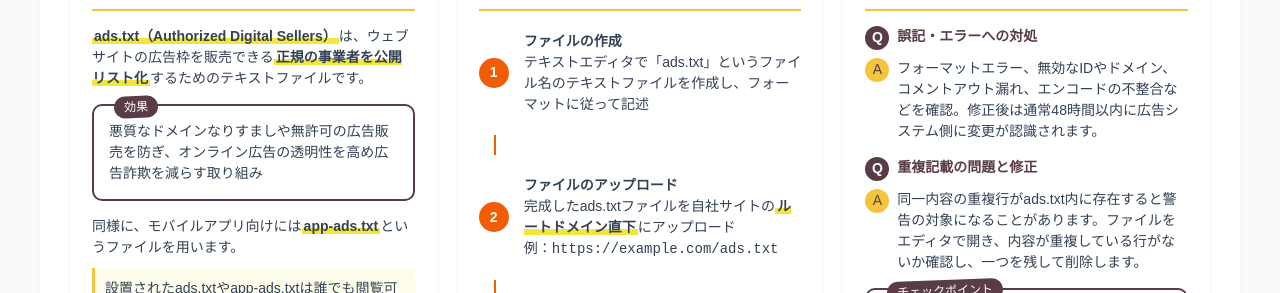
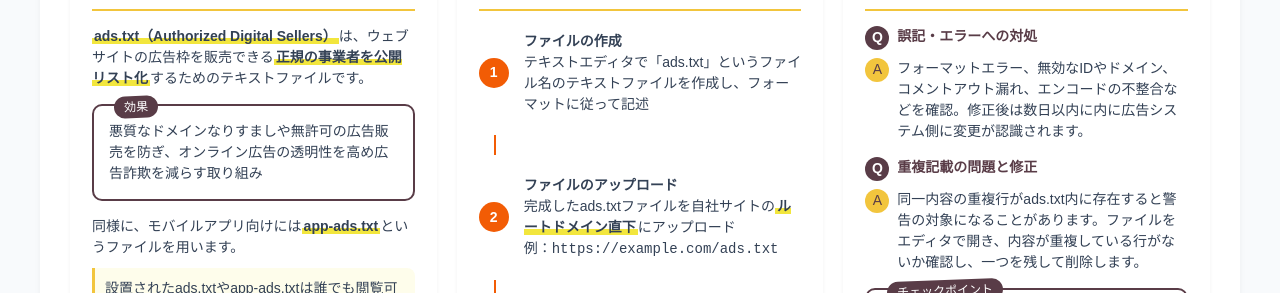
Before and after one commit to miyaichi/adstxt-Inspector, a Jekyll site: the page docs/ja/ads-txt-infographic.html, which Jekyll copies as it is, in a window 1280 px wide and 900 px high. Shown: the part 244-537 px from the top of the window. Built offline with Jekyll 4.4.1, drawn with Linux system fonts in a browser that asks for light colours; some web fonts are replaced.

Commit message:
fix: 修正後の広告システム側の変更認識時間を数日以内に更新

```diff
--- a/docs/ja/ads-txt-infographic.html
+++ b/docs/ja/ads-txt-infographic.html
@@ -823,7 +823,7 @@
                         <div class="faq-box">
                             <div class="faq-question">誤記・エラーへの対処</div>
                             <div class="faq-answer">
-                                <p>フォーマットエラー、無効なIDやドメイン、コメントアウト漏れ、エンコードの不整合などを確認。修正後は通常48時間以内に広告システム側に変更が認識されます。</p>
+                                <p>フォーマットエラー、無効なIDやドメイン、コメントアウト漏れ、エンコードの不整合などを確認。修正後は数日以内に内に広告システム側に変更が認識されます。</p>
                             </div>
                         </div>
 
```
